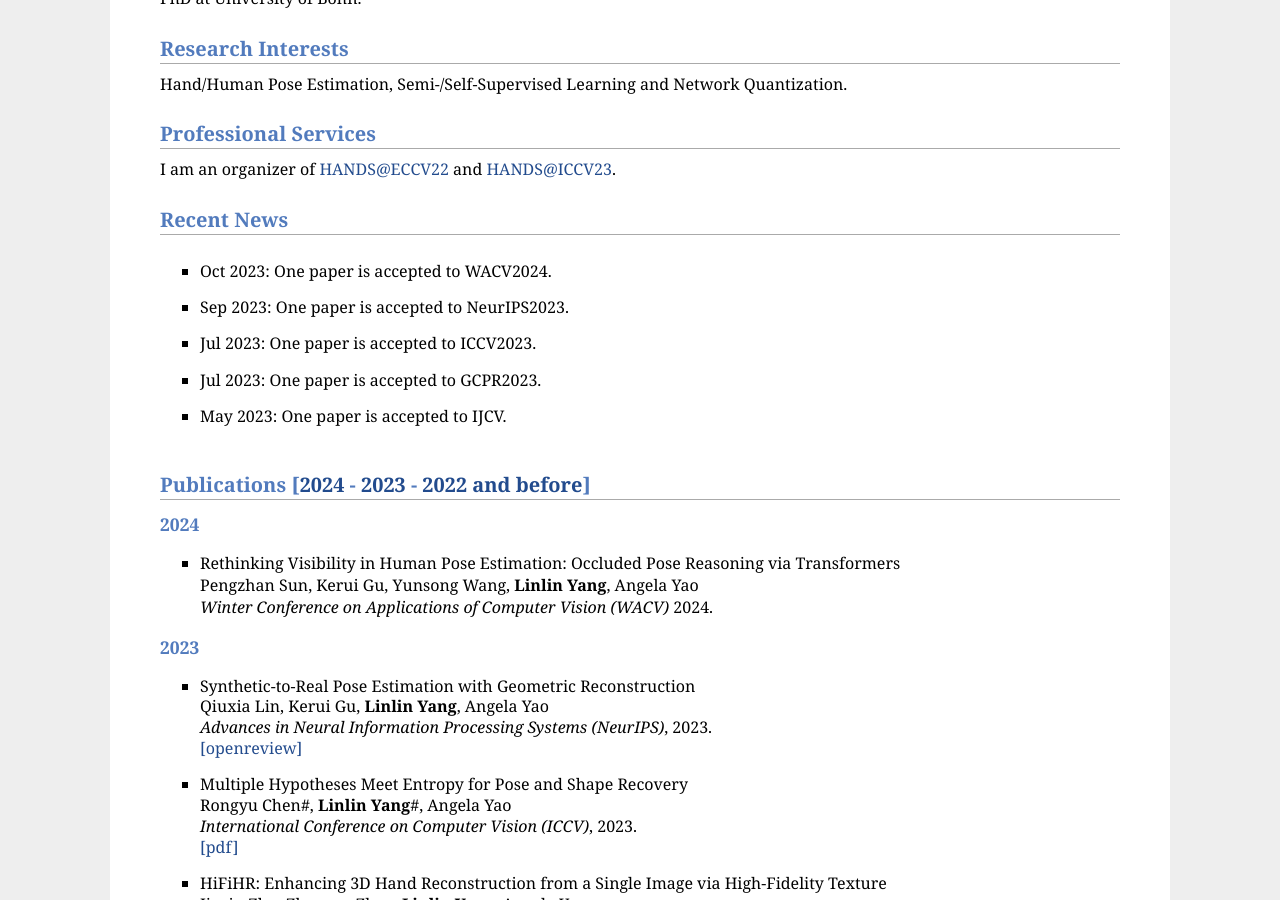
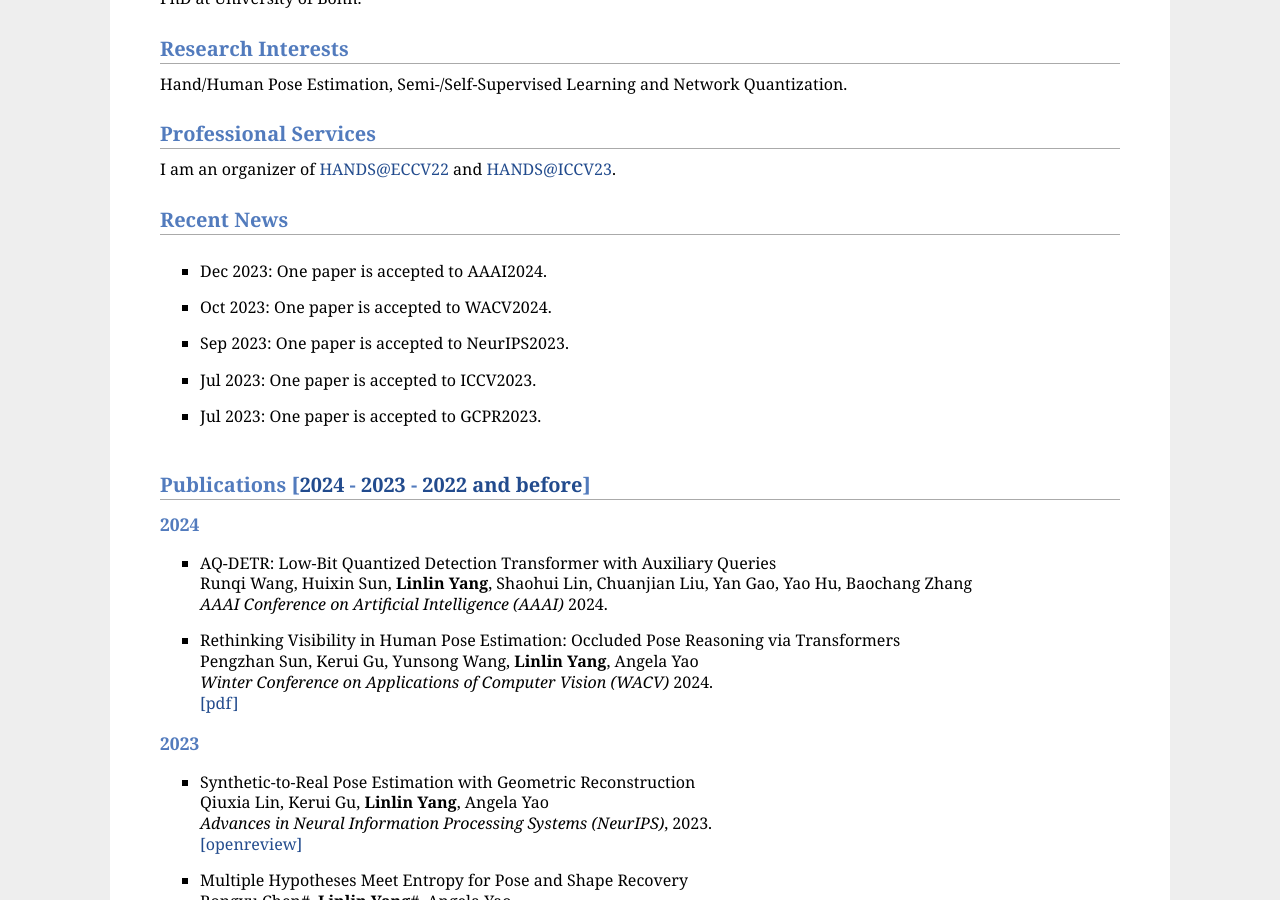
Before and after one commit to bestonebyone/mu4yang, a Jekyll site: the page built from index.md, in a window 1280 px wide and 900 px high, scrolled down 243 px. Built offline with Jekyll 4.4.1, drawn with Linux system fonts in a browser that asks for light colours; comment, search, counter and statistics services are not loaded.

Commit message:
Update index.md

```diff
--- a/index.md
+++ b/index.md
@@ -44,6 +44,7 @@ I am an organizer of [HANDS@ECCV22](https://sites.google.com/view/hands2022/home
 
 <div style="height: 200px; overflow: auto;">
 <ul>
+<li> Dec 2023: One paper is accepted to AAAI2024. </li>
 <li> Oct 2023: One paper is accepted to WACV2024. </li>
 <li> Sep 2023: One paper is accepted to NeurIPS2023. </li>
 <li> Jul 2023: One paper is accepted to ICCV2023. </li>
@@ -61,9 +62,15 @@ I am an organizer of [HANDS@ECCV22](https://sites.google.com/view/hands2022/home
 ## Publications [[2024](#pub2024) - [2023](#pub2023) - [2022 and before](#pub2022)]
 
 <h3 id="pub2024">2024</h3>
+- AQ-DETR: Low-Bit Quantized Detection Transformer with Auxiliary Queries<br>
+Runqi Wang, Huixin Sun, **Linlin Yang**, Shaohui Lin, Chuanjian Liu, Yan Gao, Yao Hu, Baochang Zhang<br>
+*AAAI Conference on Artificial Intelligence (AAAI)* 2024.<br>
+
+
 - Rethinking Visibility in Human Pose Estimation: Occluded Pose Reasoning via Transformers<br>
 Pengzhan Sun, Kerui Gu, Yunsong Wang, **Linlin Yang**, Angela Yao<br>
 *Winter Conference on Applications of Computer Vision (WACV)* 2024.<br>
+[[pdf]](https://pengzhansun.github.io/files/1484.pdf)
 
 
 <h3 id="pub2023">2023</h3>
```
